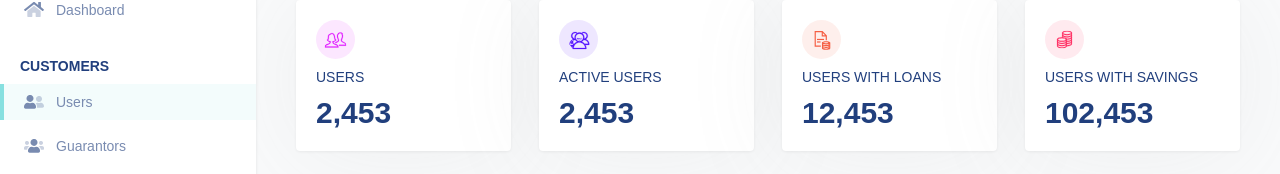
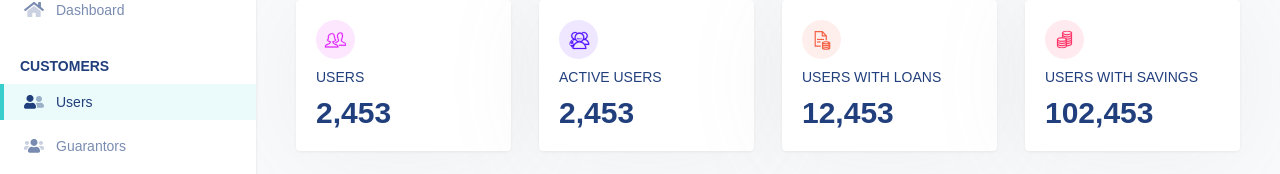
Before and after one commit to theblvckdev/lendsqr-fe-test, a Next.js app: page / in a window 1280 px wide. Shown: the part 160-334 px from the top of the page. Built offline with nearby package versions, Linux system fonts and the light colour scheme.

Commit message:
change styles on hove effect

```diff
--- a/src/components/sidebar.tsx
+++ b/src/components/sidebar.tsx
@@ -72,10 +72,10 @@ const Sidebar = () => {
                         <Link
                           href={path}
                           key={index}
-                          className={`w-full block outline-none py-2 px-5 hover:bg-primary hover:bg-opacity-10 text-secondary border-l-4 opacity-60 hover:opacity-100 duration-200 ease-in hover:border-l-primary ${
+                          className={`w-full block outline-none py-2 px-5 hover:bg-primary hover:bg-opacity-10 text-secondary border-l-4 hover:opacity-100 duration-200 ease-in hover:border-l-primary ${
                             data.isActive
-                              ? "border-l-primary bg-opacity-10 bg-primary"
-                              : "bg-transparent border-l-transparent"
+                              ? "border-l-primary bg-opacity-10 opacity-100 bg-primary"
+                              : "bg-transparent border-l-transparent opacity-60"
                           }`}
                         >
                           <div className="flex gap-3 items-center">
```
